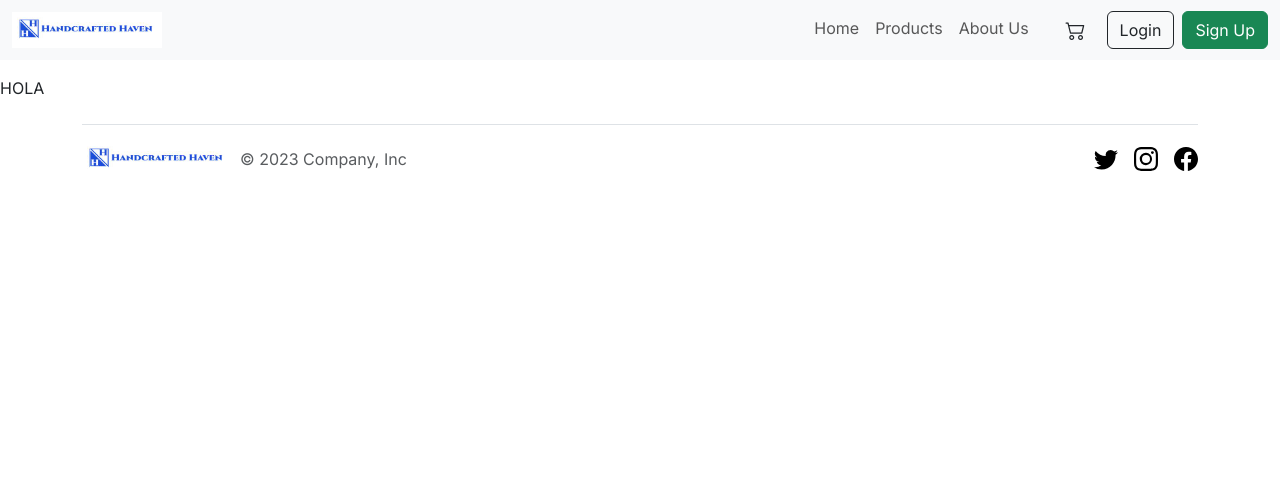
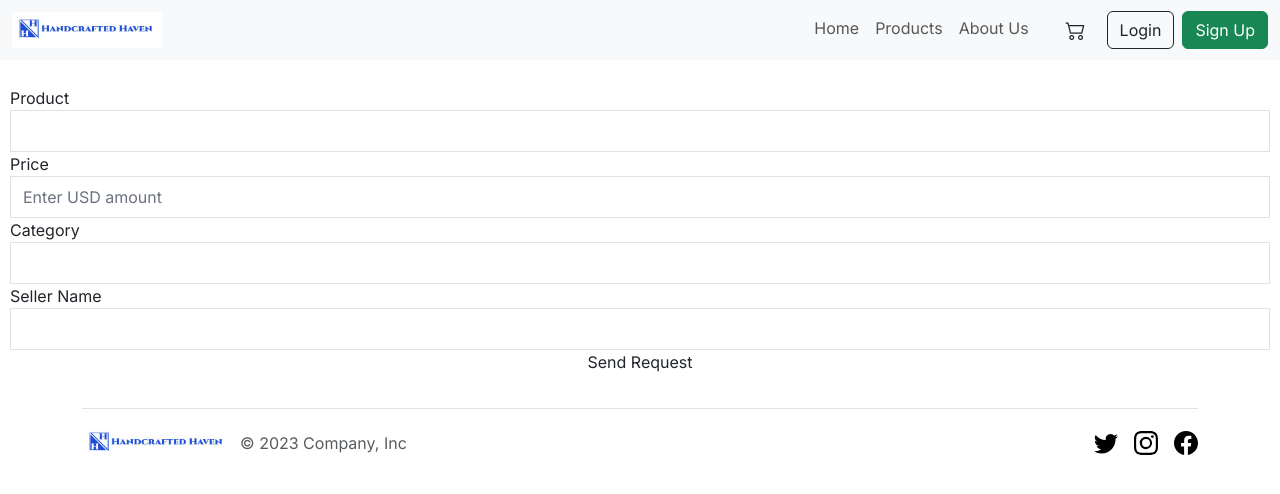
Before and after one commit to sosaemilio/crafters-project, a Next.js app: page /admin/create in a window 1280 px wide. Shown: the top 494 px of the page. Built offline with nearby package versions, Linux system fonts and the light colour scheme; no server answers.

Commit message:
New Products Form

```diff
--- a/src/components/admin/admin-grid.tsx
+++ b/src/components/admin/admin-grid.tsx
@@ -19,12 +19,12 @@ export default async function AdminGrid() {
             price={product.price}
             category={product.category}
             seller={product.seller}
-            objectId={product._id}
+            objectId={product._id.toString()}
         />)
-    })
+    });
 
 
-    return(
+    return (
         <div className={styles.bodyAdminGrid}>
             <div className={styles.adminGrid}>
                 <div><p>Product Name</p></div>
--- a/src/components/admin/admin.module.css
+++ b/src/components/admin/admin.module.css
@@ -60,3 +60,9 @@
     color: #FFFFFF;
     text-decoration: none;
 }
+
+.newProductForm {
+    display: flex;
+    flex-direction: column;
+    padding: 10px;
+}
--- a/src/components/admin/delete-button.tsx
+++ b/src/components/admin/delete-button.tsx
@@ -1,10 +1,8 @@
-'use client'
+'use client';
+
 import styles from "./admin.module.css";
 import Product from "@/models/Products";
 import { connectDB } from "@/lib/connection";
-
-
-
 
 export default function DeleteButton({ content, objectId }: {content: string, objectId: string}) {
   function deleteProduct(id: string) {
--- a/src/components/admin/new-product-form.tsx
+++ b/src/components/admin/new-product-form.tsx
@@ -1,3 +1,53 @@
+import style from "./admin.module.css";
+import { createProduct } from "@/lib/action";
+
 export default function NewProductForm() {
-    return(<p>HOLA</p>);
+    return(
+    <form className={style.newProductForm} action={createProduct}>
+    {/* Product Name  */}
+      <label htmlFor="product">
+        Product
+      </label>
+      <input
+        id="product"
+        name="product"
+        type="text"
+        className="peer block w-full rounded-md border border-gray-200 py-2 pl-10 text-sm outline-2 placeholder:text-gray-500"
+      />
+
+    {/* Price  */}
+      <label htmlFor="price">
+        Price
+      </label>
+      <input
+        id="price"
+        name="price"
+        type="number"
+        step="0.01"
+        placeholder="Enter USD amount"
+        className="peer block w-full rounded-md border border-gray-200 py-2 pl-10 text-sm outline-2 placeholder:text-gray-500"
+        required
+      />
+      {/* Category */}
+      <label htmlFor="category">
+        Category
+      </label>
+      <input
+        id="category"
+        name="category"
+        type="text"
+        className="peer block w-full rounded-md border border-gray-200 py-2 pl-10 text-sm outline-2 placeholder:text-gray-500"
+      />
+      {/* Seller Name */}
+      <label htmlFor="seller">
+        Seller Name
+      </label>
+      <input
+        id="seller"
+        name="seller"
+        type="text"
+        className="peer block w-full rounded-md border border-gray-200 py-2 pl-10 text-sm outline-2 placeholder:text-gray-500"
+      />
+      <input type="submit" value="Send Request"/>
+    </form>);
 }
--- a/src/components/admin/product-item.tsx
+++ b/src/components/admin/product-item.tsx
@@ -16,7 +16,7 @@ export default function ProductItem({img, productName, price, category, seller,
         <div><p>${price}</p></div>
         <div><p>{category}</p></div>
         <div><p>{seller}</p></div>
-        {/* <div><DeleteButton content="Delete" objectId="1"/></div> */}
+        {/* <div><DeleteButton content="Delete" objectId={objectId}/></div> */}
     </div>
   );
 }
--- /dev/null
+++ b/src/lib/action.ts
@@ -0,0 +1,42 @@
+'use server';
+
+import { z } from 'zod';
+import { connectDB } from './connection';
+import Product from "@/models/Products"
+import { revalidatePath } from 'next/cache';
+import { redirect } from 'next/navigation';
+
+const FormSchema = z.object({
+  id: z.string(),
+  product: z.string(),
+  price: z.string(),
+  seller: z.string(),
+  category: z.string()
+});
+
+const CreateProduct = FormSchema.omit({ id: true});
+
+export async function createProduct(formData: FormData) {
+    const {product, price, category, seller} = CreateProduct.parse({
+        product: formData.get('product'),
+        price: formData.get('price'),
+        category: formData.get('category'),
+        seller: formData.get('seller'),
+    });
+
+    connectDB();
+
+    var new_product = new Product({
+        "product": product,
+        "price": price,
+        "image": "https://loremflickr.com/640/480/business",
+        "category": category,
+        "seller": seller,
+        "id": "100"
+    })
+
+    new_product.save();
+
+    revalidatePath('/admin');
+    redirect('/admin');
+}
```
Also changed, not shown: src/lib/definitions.ts (added, +7 -0 lines).
